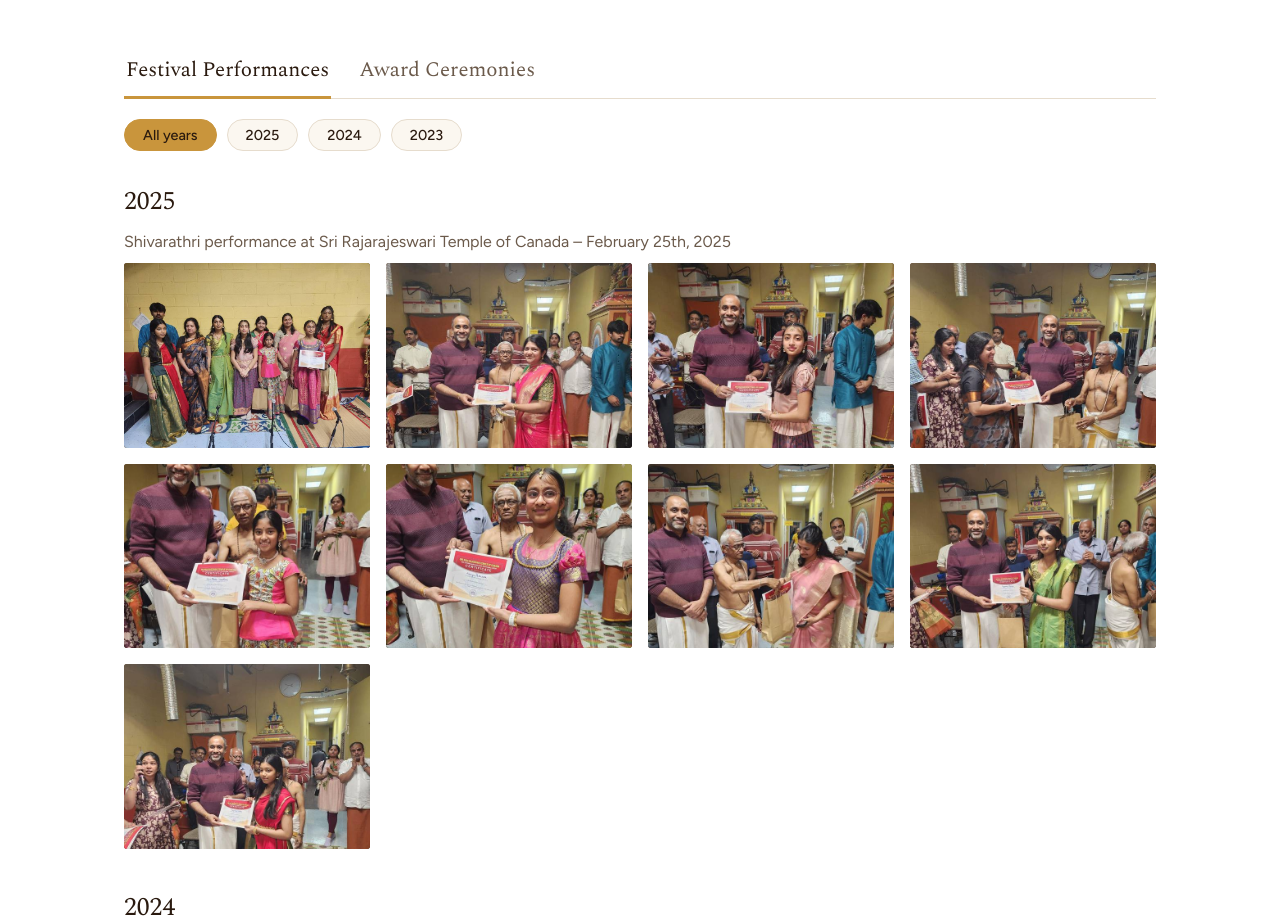
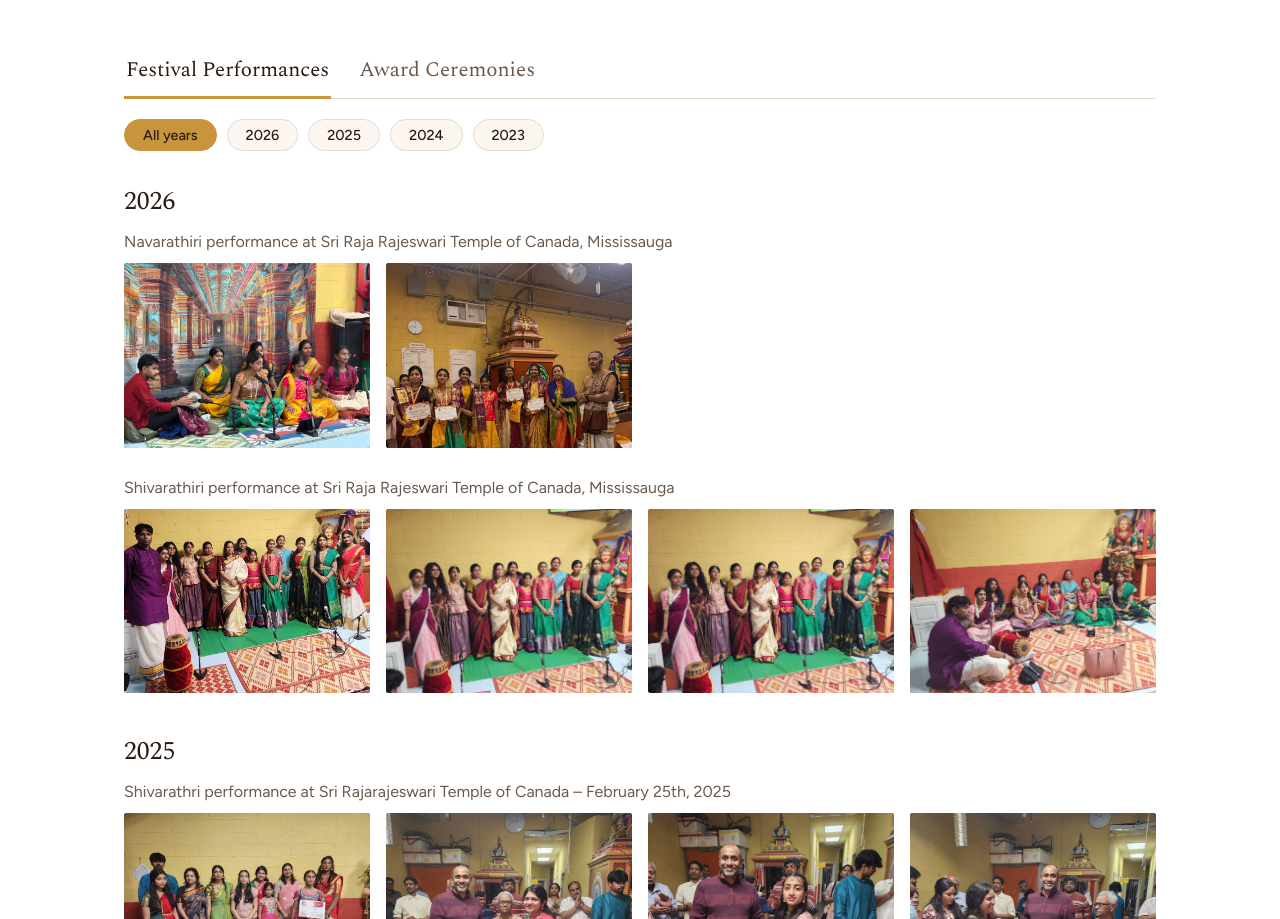
Before and after one commit to vanathygowreesan/gaanameerafinearts, a Next.js app: page / in a window 1280 px wide. Shown: the part 3960-4879 px from the top of the page. Built offline with nearby package versions, Linux system fonts and the light colour scheme.

Commit message:
Updated gallery-data to display the 2026 photos

```diff
--- a/components/gallery-data.ts
+++ b/components/gallery-data.ts
@@ -17,6 +17,38 @@ export const GALLERY: Record<Category, { name: string; years: Record<string, Pho
   "festival": {
     "name": "Festival Performances",
     "years": {
+      "2026": [
+        {
+          "caption": "Navarathiri performance at Sri Raja Rajeswari Temple of Canada, Mississauga, 2026",
+          "src": "/images/gallery/festival-2026-1.JPG",
+          "event": "Navarathiri performance at Sri Raja Rajeswari Temple of Canada, Mississauga"
+        },
+        {
+          "caption": "Navarathiri performance at Sri Raja Rajeswari Temple of Canada, Mississauga, 2026",
+          "src": "/images/gallery/festival-2026-2.JPG",
+          "event": "Navarathiri performance at Sri Raja Rajeswari Temple of Canada, Mississauga"
+        },
+        {
+          "caption": "Shivarathiri performance at Sri Raja Rajeswari Temple of Canada, Mississauga, 2026",
+          "src": "/images/gallery/festival-2026-3.JPG",
+          "event": "Shivarathiri performance at Sri Raja Rajeswari Temple of Canada, Mississauga"
+        },
+        {
+          "caption": "Shivarathiri performance at Sri Raja Rajeswari Temple of Canada, Mississauga, 2026",
+          "src": "/images/gallery/festival-2026-4.JPG",
+          "event": "Shivarathiri performance at Sri Raja Rajeswari Temple of Canada, Mississauga"
+        },
+        {
+          "caption": "Shivarathiri performance at Sri Raja Rajeswari Temple of Canada, Mississauga, 2026",
+          "src": "/images/gallery/festival-2026-5.JPG",
+          "event": "Shivarathiri performance at Sri Raja Rajeswari Temple of Canada, Mississauga"
+        },
+        {
+          "caption": "Shivarathiri performance at Sri Raja Rajeswari Temple of Canada, Mississauga, 2026",
+          "src": "/images/gallery/festival-2026-6.JPG",
+          "event": "Shivarathiri performance at Sri Raja Rajeswari Temple of Canada, Mississauga"
+        }
+      ],
       "2025": [
         {
           "caption": "Shivarathri performance at Sri Rajarajeswari Temple of Canada – February 25th, 2025",
```
